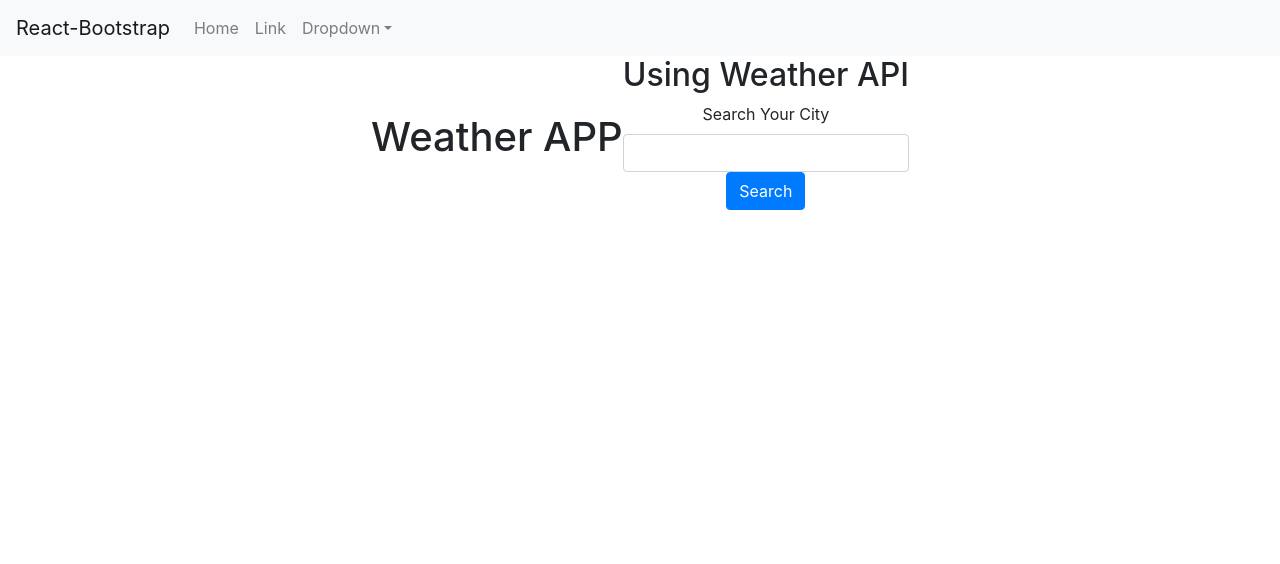
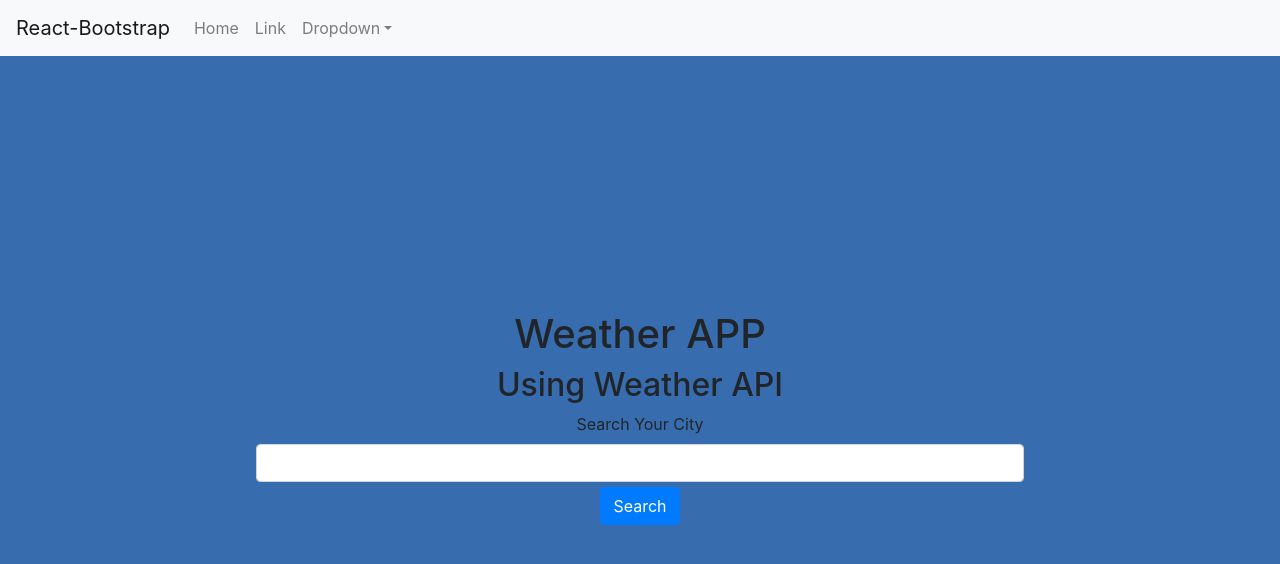
Before and after one commit to ikemous/react-applications, a React (Create React App) app: page /weather in a window 1280 px wide. Shown: the top 564 px of the page. Built offline with nearby package versions, Linux system fonts and the light colour scheme.

Commit message:
added styles to weather card and moved items to components

```diff
--- /dev/null
+++ b/src/components/FindMyCityForm.tsx
@@ -0,0 +1,31 @@
+import React from "react";
+import { Form, Button } from "react-bootstrap";
+import { updateWeatherSearch } from "../utils/actions"
+import { useSelector, useDispatch, RootStateOrAny } from "react-redux";
+import "./findMyCityForm.css";
+
+interface FindCityForm {
+    searchCity: any
+}
+
+function FindMyCityForm({searchCity}: FindCityForm) {
+    const search = useSelector((state: RootStateOrAny) => state.search);
+    const dispatch = useDispatch();
+    return (
+        <Form onSubmit={searchCity}>
+            <Form.Group  className="searchForm">
+                <Form.Label htmlFor="cityInput">Search Your City</Form.Label>
+                <Form.Control
+                    className="text-center"
+                    value={search}
+                    onChange={(event) => dispatch(updateWeatherSearch(event.target.value)) }
+                    id="cityInput"
+                    type="text"
+                />
+                <Button className="weatherSearchButton" onClick={searchCity}>Search</Button>
+            </Form.Group>
+        </Form>
+    );
+};
+
+export default FindMyCityForm;
--- a/src/components/PrettyDecentWeatherCard.tsx
+++ b/src/components/PrettyDecentWeatherCard.tsx
@@ -29,16 +29,19 @@ function PrettyDecentWeatherCard() {
                             <Card.Title>{weatherResults.weather[0].main}</Card.Title>
                         </Card.ImgOverlay>
                     </Card>
-                    <Card border="primary" style={{margin: "5px"}}>
+                    <Card border="primary" className="weatherInfoCard" style={{margin: "5px"}}>
                         <Card.Header>{weatherResults.name}, {weatherResults.sys.country}</Card.Header>
                         <Card.Body>
-                        <Card.Title>{calculateF(weatherResults.main.temp)} °F</Card.Title>
-                        <Card.Text>
-                            High: {calculateF(weatherResults.main.temp_max)} °F
-                        </Card.Text>
-                        <Card.Text>
-                            Low: {calculateF(weatherResults.main.temp_min)} °F
-                        </Card.Text>
+                            <Card.Title>{calculateF(weatherResults.main.temp)} °F</Card.Title>
+                            <Card.Text className="text-left">
+                                High: {calculateF(weatherResults.main.temp_min)} °F
+                            </Card.Text>
+                            <Card.Text className="text-left">
+                                Low: {calculateF(weatherResults.main.temp_max)} °F
+                            </Card.Text>
+                            <Card.Text className="text-left">
+                                Wind Speed: {weatherResults.wind.speed} mph
+                            </Card.Text>
                         </Card.Body>
                     </Card>
                 </>
--- /dev/null
+++ b/src/components/findMyCityForm.css
@@ -0,0 +1,13 @@
+.searchForm {
+    margin: auto;
+    width: 60%;
+}
+
+.weatherInfoCard {
+    margin: auto!important;
+    width: 60%;
+}
+
+.weatherSearchButton {
+    margin: 5px;
+}
--- a/src/components/prettyDecentWeatherCard.css
+++ b/src/components/prettyDecentWeatherCard.css
@@ -1,5 +1,11 @@
 .weatherIcon {
     color: yellow;
     border: none!important;
+    background: none!important;
     text-shadow: -1px 0 black, 0 1px black, 1px 0 black, 0 -1px black;
 }
+
+.weatherInfoCard {
+    /* width: 70vh;
+    margin: auto!important; */
+}
--- a/src/pages/WeatherPage.tsx
+++ b/src/pages/WeatherPage.tsx
@@ -1,39 +1,33 @@
 import React from "react";
 import API from "../utils/API";
+import FindMyCityForm from "../components/FindMyCityForm";
 import PrettyDecentWeatherCard from "../components/PrettyDecentWeatherCard";
-import { Container, Form, Row, Button } from "react-bootstrap";
+import { Container, Row } from "react-bootstrap";
 import { useSelector, useDispatch, RootStateOrAny} from "react-redux";
-import { updateWeatherResults, updateWeatherSearch } from "../utils/actions";
+import { updateWeatherResults } from "../utils/actions";
 import "./weatherPage.css";
 
 function WeatherPage() {
     const search = useSelector((state: RootStateOrAny) => state.search)
     const dispatch = useDispatch();
 
-    const searchCity = () => {
+    const searchCity = (event: any) => {
+        event.preventDefault();
         API.getWeather(search)
         .then(({data}) => dispatch(updateWeatherResults(data)))
         .catch(error => console.log(error));
     };
 
     return (
-        <Container style={{minHeight: "calc(100vh - 56px)"}}>
-            <Row className="d-flex justify-content-center align-items-center text-center">
-                <h1 className="text-center">Weather APP</h1>
-                <div>
+        <Container style={{background: "#376dae", minHeight: "calc(100vh - 56px)"}} fluid>
+            <Row
+                className="d-flex justify-content-center align-items-center text-center"
+                style={{minHeight: "calc(100vh - 56px)"}}
+            >
+                <div style={{width: "100%"}}>
+                    <h1>Weather APP</h1>
                     <h2>Using Weather API</h2>
-                    <Form>
-                        <Form.Group>
-                            <Form.Label htmlFor="cityInput">Search Your City</Form.Label>
-                            <Form.Control
-                                value={search}
-                                onChange={(event) => dispatch(updateWeatherSearch(event.target.value)) }
-                                id="cityInput"
-                                type="text"
-                            />
-                            <Button onClick={searchCity}>Search</Button>
-                        </Form.Group>
-                    </Form>
+                    <FindMyCityForm searchCity={searchCity} />
                     <PrettyDecentWeatherCard />
                 </div>
             </Row>
```
